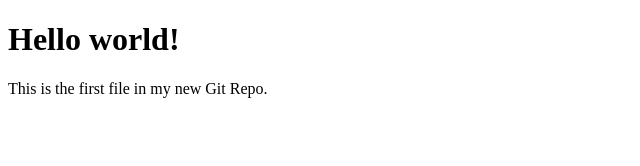
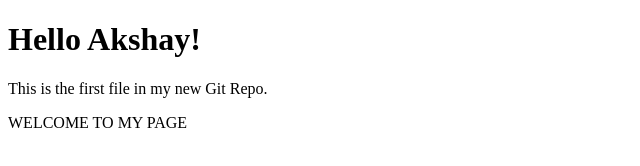
Before and after one commit to PythonOG/PythonOG.github.io, a plain HTML site: page index.html in a window 1280 px wide. Shown: the whole page, without its empty margins (0-640 px from the left). Drawn offline with Linux system fonts and the light colour scheme.

Commit message:
Update index.html

```diff
--- a/index.html
+++ b/index.html
@@ -1,12 +1,13 @@
 <!DOCTYPE html>
 <html>
 <head>
-<title>Hello World!</title>
+<title>Hello Akshay!</title>
 </head>
 <body>
 
-<h1>Hello world!</h1>
+<h1>Hello Akshay!</h1>
 <p>This is the first file in my new Git Repo.</p>
+<p>WELCOME TO MY PAGE</p>
 
 </body>
 </html>
```
